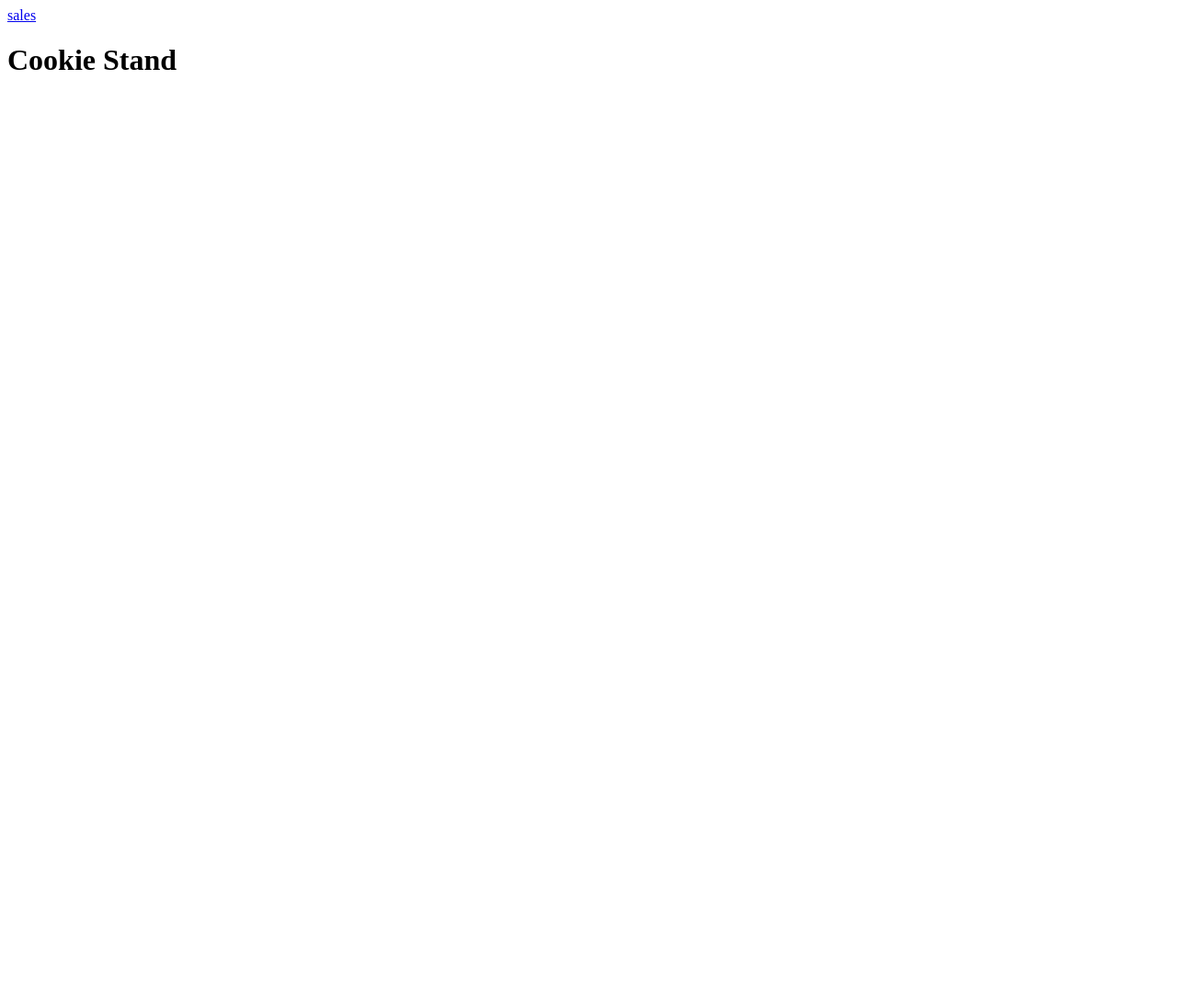
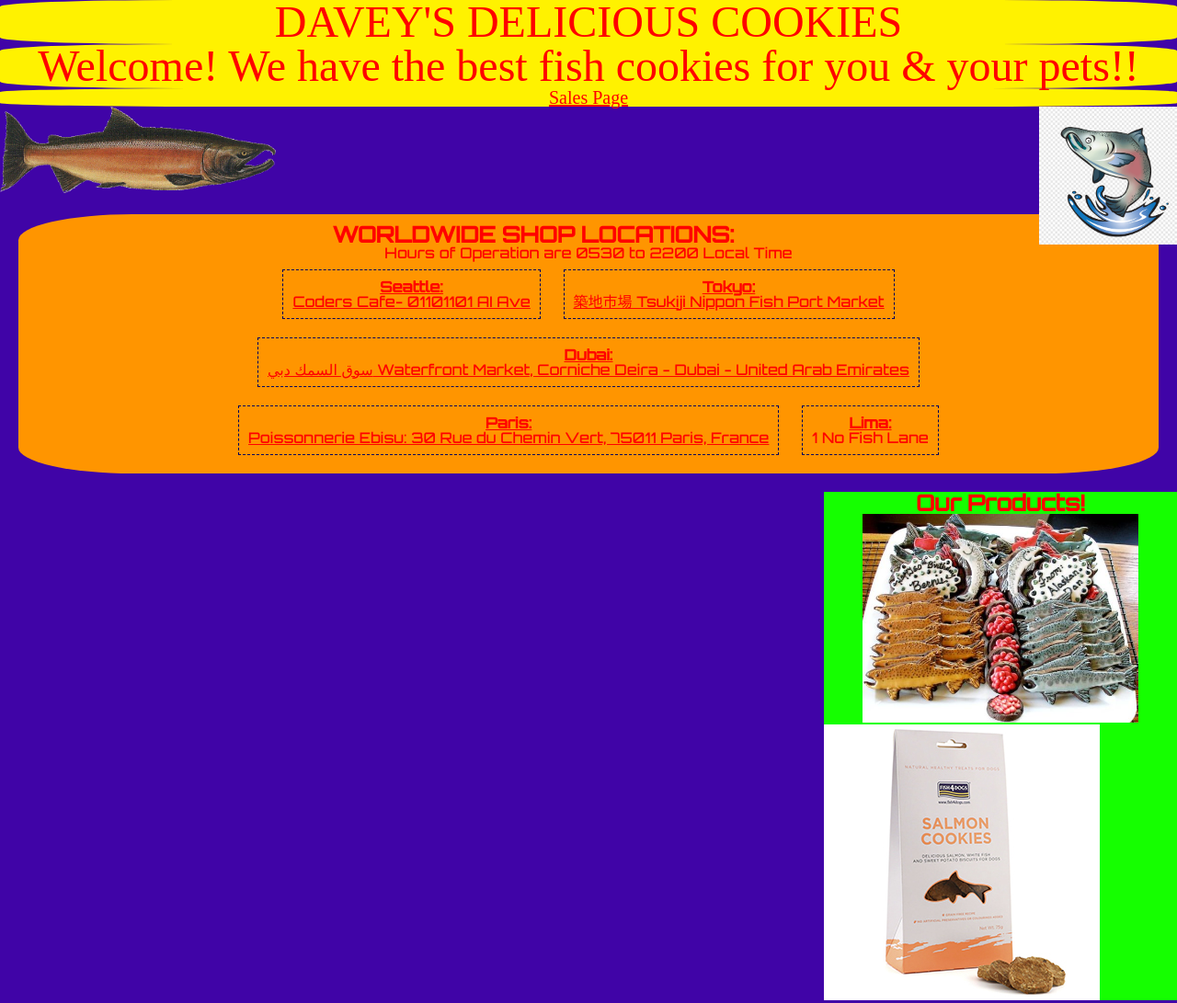
Before and after one commit to DaveyAuz/cookie-stand, a plain HTML site: page index.html in a window 1280 px wide. Shown: the top 1091 px of the page at 92% size. Before the commit the page ends 800 px from the top, so only its background shows below. Drawn offline with Linux system fonts and the light colour scheme.

```diff
--- /dev/null
+++ b/CSS/HOME.CSS
@@ -0,0 +1,94 @@
+
+@import url('https://fonts.googleapis.com/css2?family=Exo+2:wght@300&family=Libre+Baskerville&family=Orbitron:wght@500&family=Oswald:wght@300&display=swap');
+
+* {
+  font-family: ORBITRON;
+  color: rgb(255, 0, 0);
+}
+
+body {
+  background: rgb(64, 4, 167);
+
+}
+
+header nav{
+  display: flex;
+  justify-content: center;
+  background-color: #FFF200;
+  font-size: 20px;
+  border-radius: 20%;
+}
+
+#salmoncookie1 {
+  margin-left: 140px;
+}
+
+#Salmoncookie2 {
+  margin:auto;
+}
+
+h1{
+  font-weight: extra bold;
+  font-size: 3em;
+  text-align: center;
+  background-color: #FFF200;
+  border-radius: 15%;
+}
+
+h2 {
+  font-weight: bold;
+  font-size: 1.5em;
+}
+
+h3 {
+  font-size: 1em;
+  font-weight: bold;
+  text-decoration: underline;
+}
+
+#storeInfo{
+  font-size: 1em;
+  text-align: center;
+  background-color: rgb(255, 149, 0);
+  border-radius: 10%;
+  margin: 20px;
+  padding: 10px;
+}
+
+#productSection {
+  display: inline-block;
+  text-align: center;
+  background-color: rgb(21, 255, 0);
+  margin-left: 70%;
+  margin-bottom: 30px;
+  border-radius: 0%;
+  justify-content: center;
+}
+
+article{
+  display: inline-block;
+  border: 1px dashed rgb(0, 0, 96);
+  margin: 10px;
+  padding: 10px;
+  text-align: center;
+}
+
+#Salmoncookie{
+  border-radius: 25%;
+  display: block;
+  margin-left: auto;
+  margin-right: auto;
+}
+
+footer{
+  background-color: rgb(0, 0, 0);
+  color:white;
+  width: auto;
+  height: 30%;
+  border: solid 1px black;
+  text-align: center;
+  border-radius: 25%;
+  padding: 10px;
+  margin: 10px;
+
+}
--- a/CSS/Style.css
+++ b/CSS/Style.css
@@ -1,5 +1,23 @@
+@import url('https://fonts.googleapis.com/css2?family=Exo+2:wght@300&family=Libre+Baskerville&family=Orbitron:wght@500&family=Oswald:wght@300&display=swap');
+
+
 table *{
   border: 1px solid black;
   padding: 5px;
+  background-color: rgb(0, 0, 100);
+  text-align: center;
+  color: red;
+  font-family: 'Oswald', sans-serif;
+}
 
-}
+body {
+    background-color: rgb(100, 255, 0);
+    font-family: 'Orbitron', sans-serif;
+    padding: ;
+  }
+
+  fieldset {
+    background-color: rgb(0, 0, 100);
+    color: rgb(255, 34, 0)
+
+  }
--- /dev/null
+++ b/CSS/reset.css
@@ -0,0 +1,48 @@
+/* http://meyerweb.com/eric/tools/css/reset/
+   v2.0 | 20110126
+   License: none (public domain)
+*/
+
+html, body, div, span, applet, object, iframe,
+h1, h2, h3, h4, h5, h6, p, blockquote, pre,
+a, abbr, acronym, address, big, cite, code,
+del, dfn, em, img, ins, kbd, q, s, samp,
+small, strike, strong, sub, sup, tt, var,
+b, u, i, center,
+dl, dt, dd, ol, ul, li,
+fieldset, form, label, legend,
+table, caption, tbody, tfoot, thead, tr, th, td,
+article, aside, canvas, details, embed,
+figure, figcaption, footer, header, hgroup,
+menu, nav, output, ruby, section, summary,
+time, mark, audio, video {
+	margin: 0;
+	padding: 0;
+	border: 0;
+	font-size: 100%;
+	font: inherit;
+	vertical-align: baseline;
+}
+/* HTML5 display-role reset for older browsers */
+article, aside, details, figcaption, figure,
+footer, header, hgroup, menu, nav, section {
+	display: block;
+}
+body {
+	line-height: 1;
+}
+ol, ul {
+	list-style: none;
+}
+blockquote, q {
+	quotes: none;
+}
+blockquote:before, blockquote:after,
+q:before, q:after {
+	content: '';
+	content: none;
+}
+table {
+	border-collapse: collapse;
+	border-spacing: 0;
+}
--- a/index.html
+++ b/index.html
@@ -1,12 +1,76 @@
+
 <!DOCTYPE html>
+<html lang="en">
+
 <head>
-<title>Cookie Stand</title>
+  <meta charset="UTF-8">
+  <meta http-equiv="X-UA-Compatible" content="IE=edge">
+  <meta name="viewport" content="width=device-width, initial-scale=1.0">
+  <link rel="stylesheet" href="css/reset.css">
+  <link rel="stylesheet" type="text/css" href="CSS/HOME.CSS">
+  <title>DAVEY'S DELICIOUS COOKIES</title>
 </head>
+
 <body>
-  <a href="sales.html">sales</a>
   <header>
+    <h1>DAVEY'S DELICIOUS COOKIES</h1>
+    <h1>Welcome! We have the best fish cookies for you & your pets!!</h1>
+    <nav><a href="sales.html">Sales Page</a></nav>
 
-    <h1>Cookie Stand</h1>
+    <img id="Salmoncenter" src="IMG/salmon.png" width="300" alt="" style="float:center-right">
+    <img id="SALJUMP" src="IMG/SALJUMP.png" width="150px" alt="IPSUM"
+    style="float:right">
   </header>
+
+  <main>
+
+    <section id="storeInfo">
+      <h2>WORLDWIDE SHOP LOCATIONS:</h2>
+      <p>Hours of Operation are 0530 to 2200 Local Time</p>
+      <article>
+        <h3>Seattle:</h3>
+        <p><a href="https://www.codefellows.org/">Coders Cafe- 01101101 AI Ave</a> </p>
+      </article>
+      <article>
+        <h3>Tokyo:</h3>
+        <p><a href="https://www.tsukiji.or.jp/">築地市場 Tsukiji Nippon Fish Port Market</a></p>
+      </article>
+      <article>
+        <h3>Dubai:</h3>
+        <p><a href="https://waterfrontmarket.ae/">سوق السمك دبي Waterfront Market, Corniche Deira - Dubai - United Arab
+            Emirates</a></p>
+      </article>
+      <article>
+        <h3>Paris:</h3>
+        <p></p><a href="https://www.ebisupoissonnerie.fr/">Poissonnerie Ebisu: 30 Rue du Chemin Vert, 75011 Paris,
+          France</a></p>
+      </article>
+      <article>
+        <h3>Lima:</h3>
+        <p>1 No Fish Lane</p>
+      </article>
+    </section>
+
+
+    <section id="productSection">
+      <h2>Our Products!</h2>
+
+      <img id="SalCook1" src="IMG/SalCook1.jpg" width="300" alt=>
+      <img id="SALCOOKDOG" src="IMG/SALCOOKDOG.jpg" alt="" style="float: left;">
+    </section>
+
+
+    <footer id="customerSection">
+      <h3>PLEASE DROP US A LINE!!</h3>
+      <a href="">Website</a>
+      <p>P: 000-000-0000</p>
+      <a href="">E: DaveysDeliciousCookies@fishmail.com</a>
+      <p>
+        THANKS FOR JOINING US!!! <img id="familyPic" src="./IMG/Oswalds047.JPG" width="500px" style="flood-opacity: var(150px);">
+      </p>
+
+    </footer>
+  </main>
 </body>
+
 </html>
```
Also changed, not shown: app.js (+11 -11 lines), .eslintrc.json (added), IMG/PatC.png (added), IMG/SALCOOKDOG.jpg (added), IMG/SALJUMP.png (added), IMG/SalCook1.jpg (added), IMG/salmon.png (added), 2 other files.
